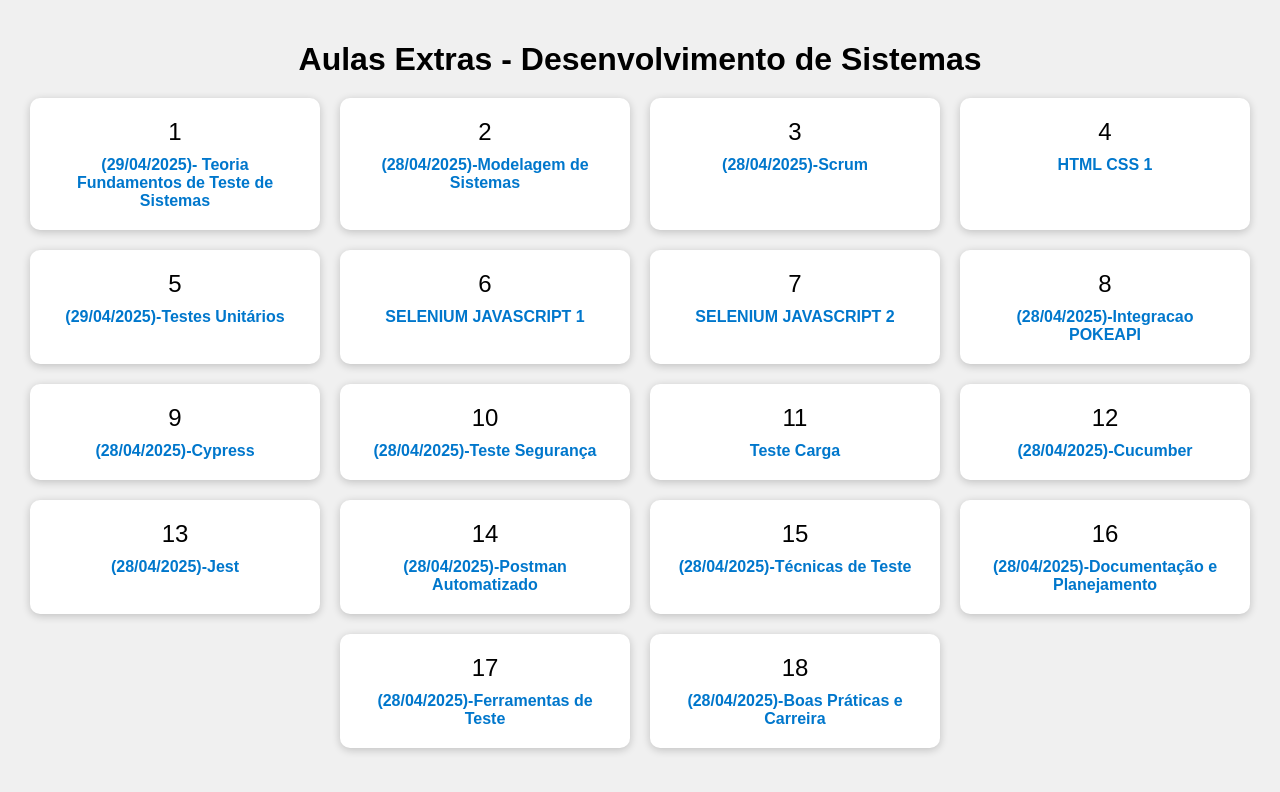
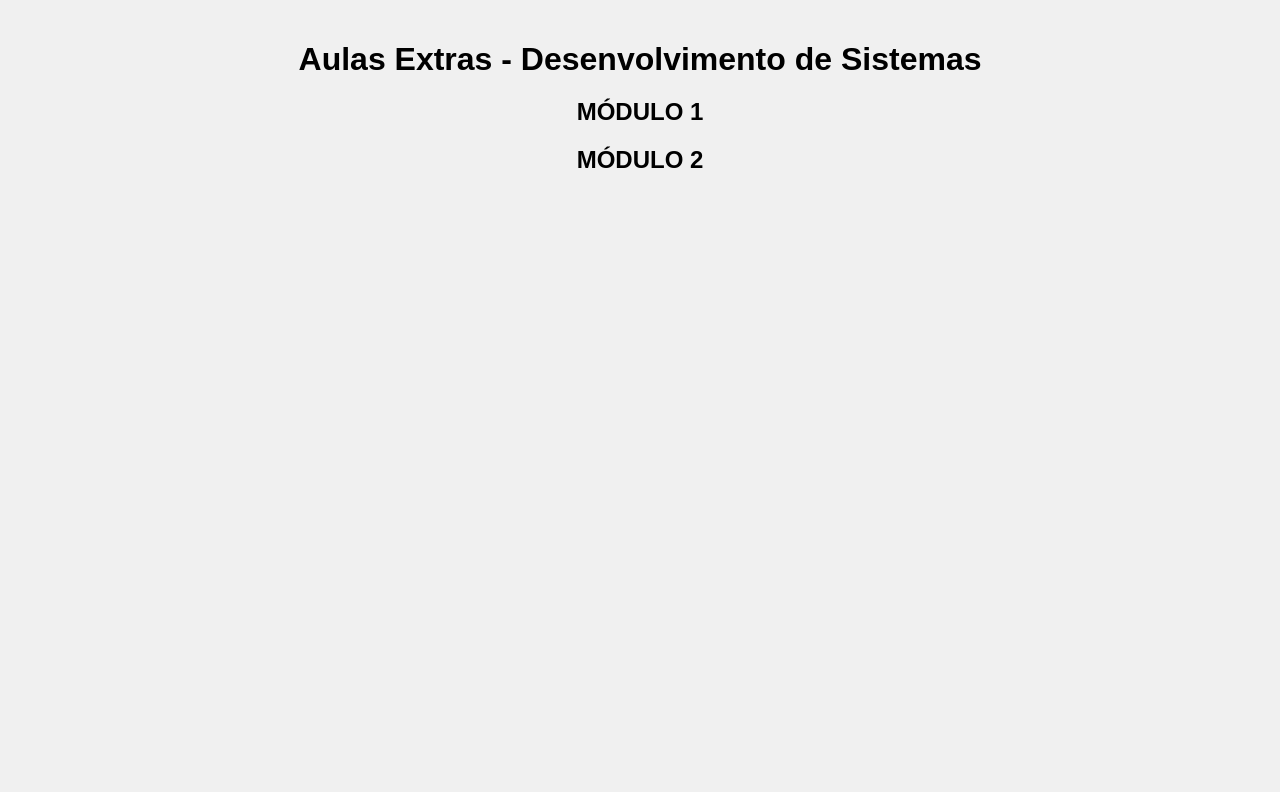
Before and after one commit to eng-pablo-tec/Aulas-Extras, a plain HTML site: page index.html in a window 1280 px wide. Drawn offline with Linux system fonts and the light colour scheme.

Commit message:
Update index.html

```diff
--- a/index.html
+++ b/index.html
@@ -1,5 +1,5 @@
 <!DOCTYPE html>
-<html lang="en">
+<html lang="pt-BR">
 <head>
   <meta charset="UTF-8">
   <title>Aulas Extras - Desenvolvimento de Sistemas</title>
@@ -7,7 +7,16 @@
 </head>
 <body>
   <h1>Aulas Extras - Desenvolvimento de Sistemas</h1>
-  <div id="plataformas" class="container"></div>
+  <div class="modulos-container">
+    <div class="modulo" id="modulo1">
+      <h2>MÓDULO 1</h2>
+      <div class="lista" id="lista-modulo1"></div>
+    </div>
+    <div class="modulo" id="modulo2">
+      <h2>MÓDULO 2</h2>
+      <div class="lista" id="lista-modulo2"></div>
+    </div>
+  </div>
 
   <script src="script.js"></script>
 </body>
```
